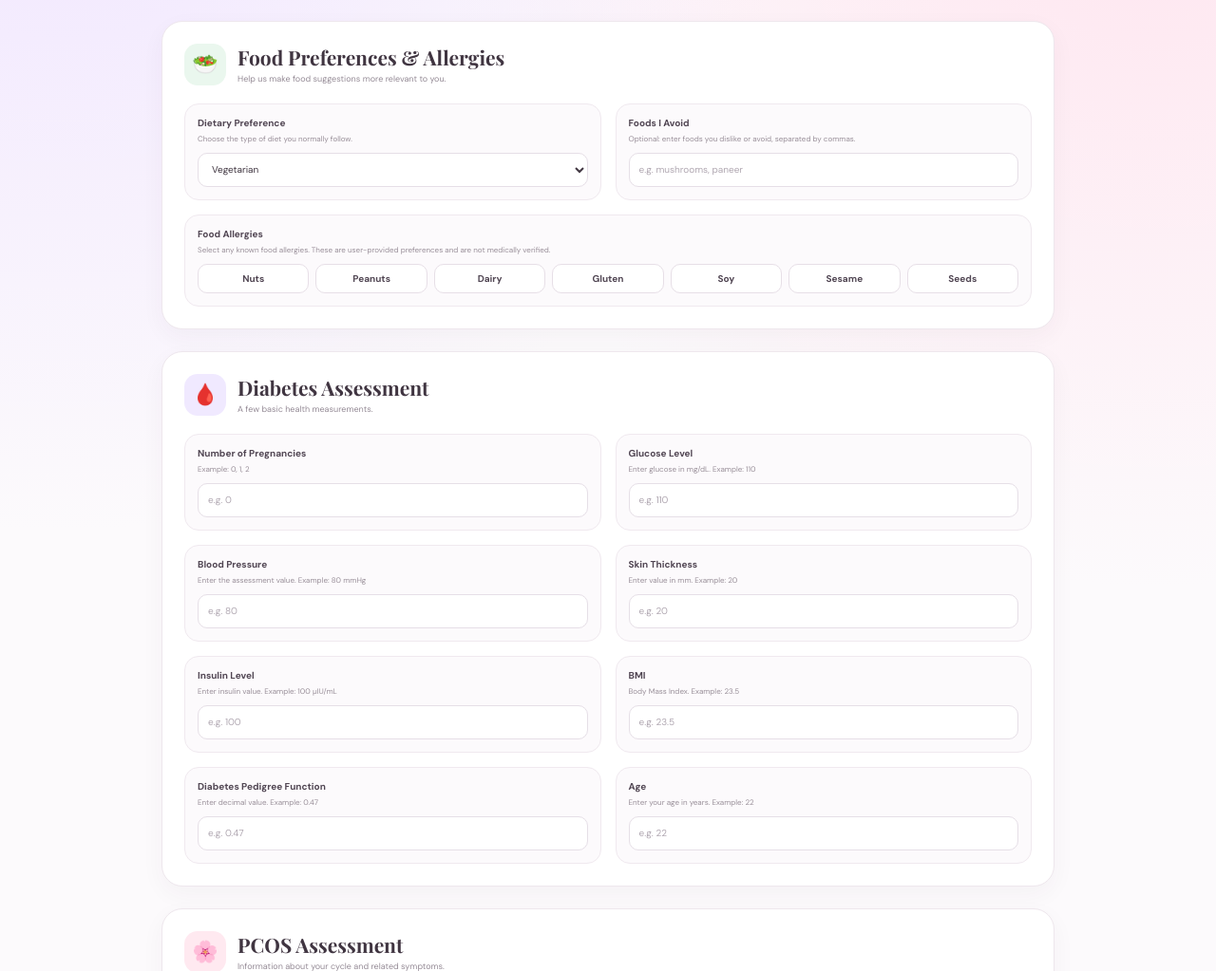
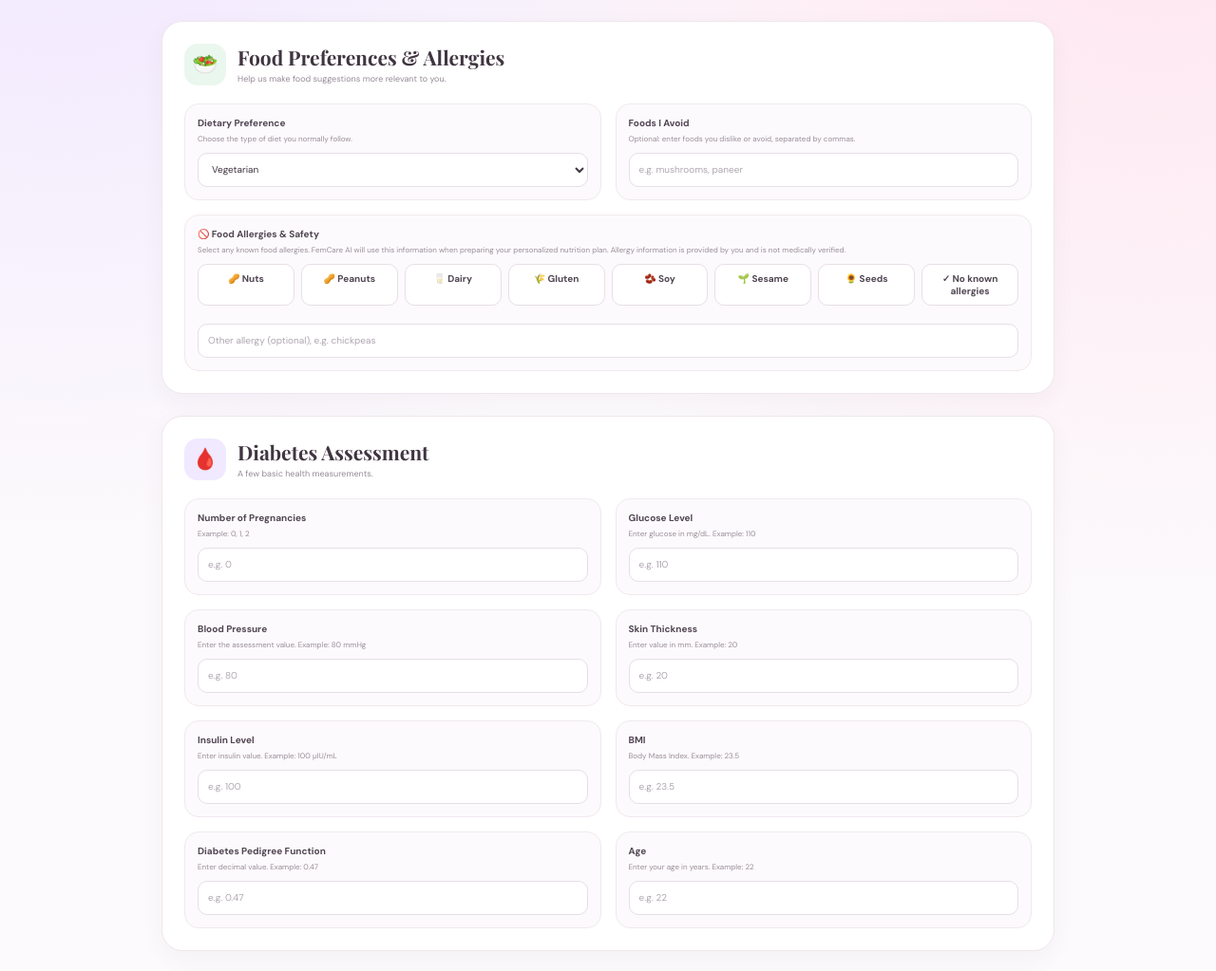
Before and after one commit to Manasa03042004/FemCare-AI, a Flask app: template templates/index.html in a window 1280 px wide. Shown: the part 348-1371 px from the top of the page at 95% size. Run offline with Flask 3, Linux system fonts and the light colour scheme; the template is opened without the code that fills it, so the values that code supplies are empty; parts of the project's set-up code (start-up, migrations or seed data) failed here and were passed over.

Commit message:
Improve food allergy section in health assessment

```diff
--- a/templates/index.html
+++ b/templates/index.html
@@ -987,32 +987,47 @@
         </div>
 
         <div class="field" style="grid-column:1 / -1;">
-            <label>Food Allergies</label>
-            <span class="help">Select any known food allergies. These are user-provided preferences and are not medically verified.</span>
+            <label>🚫 Food Allergies & Safety</label>
+            <span class="help">
+                Select any known food allergies. FemCare AI will use this information when preparing your personalized nutrition plan.
+                Allergy information is provided by you and is not medically verified.
+            </span>
 
             <div class="yes-no" style="flex-wrap:wrap;">
 
                 <input type="checkbox" name="allergies" value="nuts" id="allergyNuts">
-                <label class="choice" for="allergyNuts">Nuts</label>
+                <label class="choice" for="allergyNuts">🥜 Nuts</label>
 
                 <input type="checkbox" name="allergies" value="peanuts" id="allergyPeanuts">
-                <label class="choice" for="allergyPeanuts">Peanuts</label>
+                <label class="choice" for="allergyPeanuts">🥜 Peanuts</label>
 
                 <input type="checkbox" name="allergies" value="dairy" id="allergyDairy">
-                <label class="choice" for="allergyDairy">Dairy</label>
+                <label class="choice" for="allergyDairy">🥛 Dairy</label>
 
                 <input type="checkbox" name="allergies" value="gluten" id="allergyGluten">
-                <label class="choice" for="allergyGluten">Gluten</label>
+                <label class="choice" for="allergyGluten">🌾 Gluten</label>
 
                 <input type="checkbox" name="allergies" value="soy" id="allergySoy">
-                <label class="choice" for="allergySoy">Soy</label>
+                <label class="choice" for="allergySoy">🫘 Soy</label>
 
                 <input type="checkbox" name="allergies" value="sesame" id="allergySesame">
-                <label class="choice" for="allergySesame">Sesame</label>
+                <label class="choice" for="allergySesame">🌱 Sesame</label>
 
                 <input type="checkbox" name="allergies" value="seeds" id="allergySeeds">
-                <label class="choice" for="allergySeeds">Seeds</label>
-
+                <label class="choice" for="allergySeeds">🌻 Seeds</label>
+
+                <input type="checkbox" name="allergies" value="none" id="allergyNone">
+                <label class="choice" for="allergyNone">✓ No known allergies</label>
+
+            </div>
+
+            <div style="margin-top:10px;">
+                <input
+                    type="text"
+                    name="allergy_other"
+                    class="input"
+                    placeholder="Other allergy (optional), e.g. chickpeas"
+                >
             </div>
         </div>
 
@@ -2001,6 +2016,25 @@
 
 
 </form>
+<script>
+document.addEventListener("DOMContentLoaded", function () {
+    const allergyBoxes = document.querySelectorAll('input[name="allergies"]');
+    const noneBox = document.getElementById("allergyNone");
+
+    allergyBoxes.forEach(function (box) {
+        box.addEventListener("change", function () {
+            if (this === noneBox && this.checked) {
+                allergyBoxes.forEach(function (other) {
+                    if (other !== noneBox) other.checked = false;
+                });
+            } else if (this !== noneBox && this.checked) {
+                noneBox.checked = false;
+            }
+        });
+    });
+});
+</script>
+
 
 
 
```
